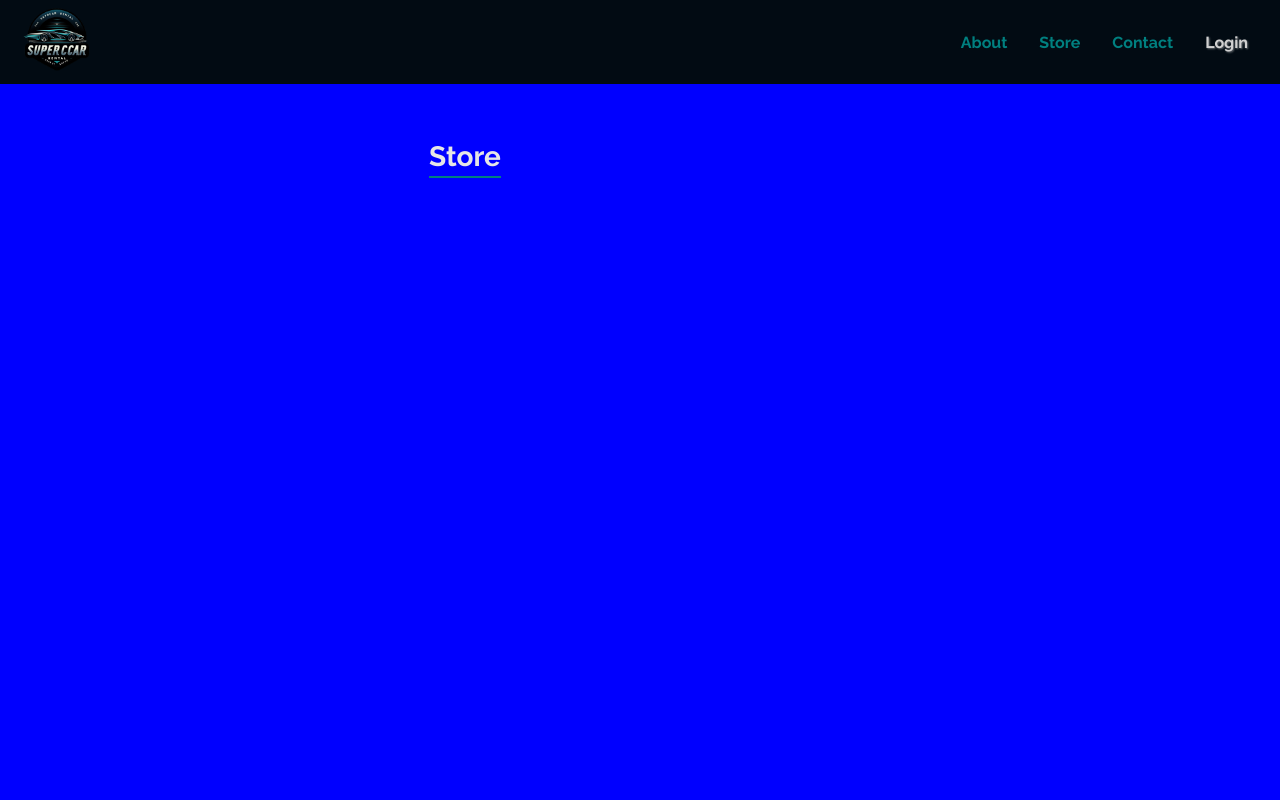
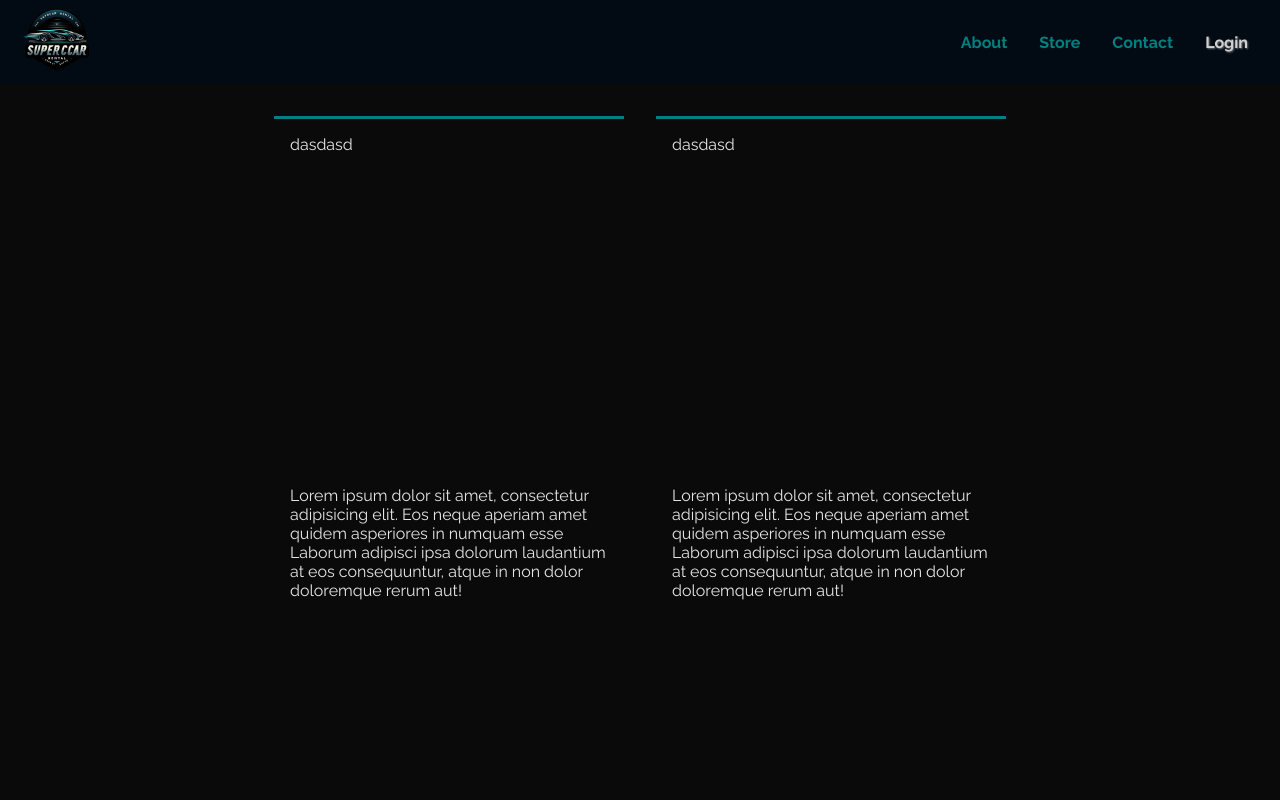
Before and after one commit to ddimkou/supercar-rent, a React (Vite) app: page /store in a window 1280 px wide. Shown: the top 800 px of the page. Built offline with nearby package versions, Linux system fonts and the light colour scheme.

Commit message:
store plan

```diff
--- a/src/Store.css
+++ b/src/Store.css
@@ -1,18 +1,40 @@
-main.store {
+main.store-container {
   display: flex;
+  flex-wrap: wrap;
   justify-content: center;
-  min-height: 97svh;
-  /* background-color: var(--primary-color); */
-  background-color: blue;
+  min-height: 97vh;
+  background-color: var(--primary-color);
   color: var(--text-color);
+  padding: 1em;
+}
+.car-card {
+  display: flex;
+  flex-direction: column;
+  justify-content: space-between;
+  border-top: 3px solid var(--highlight-color);
+  flex-basis: calc(33.333% - 2em); /* 3 card per row */
+  max-width: 350px;
+  max-height: 500px;
+  overflow: auto; /* srcollbar on overflow */
+  padding: 1em;
+  margin: 1em;
 }
 
-main.store h2 {
-  padding-bottom: 2em;
-  font-size: 28px;
-  padding-top: 2em;
+/* Responsive */
+@media (max-width: 768px) {
+  .car-card {
+    flex-basis: calc(50% - 2em); /* 2 cards per row */
+    max-height: 400px;
+  }
 }
-main.store h2 span {
-  box-shadow: inset 0 -2px 0 0 var(--highlight-color);
-  padding-bottom: 5px;
+
+@media (max-width: 480px) {
+  main.store-container {
+    flex-direction: column;
+    align-items: center;
+  }
+
+  .car-card {
+    flex-basis: 100%; /* 1 card per row */
+  }
 }
--- a/src/components/StoreMain.jsx
+++ b/src/components/StoreMain.jsx
@@ -1,23 +1,28 @@
 const StoreMain = () => {
   return (
-    <main className="store">
-      <h2>
-        <span>Store</span>
-      </h2>
-      <section className="store-cards card-container">
-        <div className="card">
-          <div className="reviews-img card-img"></div>
-          <div className="reviews-text card-text">
-            <p>
-              Lorem ipsum dolor sit amet, consectetur adipisicing elit. Eos
-              neque aperiam amet quidem asperiores in numquam esse Laborum
-              adipisci ipsa dolorum laudantium at eos consequuntur, atque in non
-              dolor doloremque rerum aut!
-            </p>
-          </div>
-          <div className="stars"></div>
+    <main className="store-container">
+      <div className="car-card">
+        <div className="brand-img">dasdasd</div>
+        <div className="car-text">
+          <p>
+            Lorem ipsum dolor sit amet, consectetur adipisicing elit. Eos neque
+            aperiam amet quidem asperiores in numquam esse Laborum adipisci ipsa
+            dolorum laudantium at eos consequuntur, atque in non dolor
+            doloremque rerum aut!
+          </p>
         </div>
-      </section>
+      </div>
+      <div className="car-card">
+        <div className="brand-img">dasdasd</div>
+        <div className="car-text">
+          <p>
+            Lorem ipsum dolor sit amet, consectetur adipisicing elit. Eos neque
+            aperiam amet quidem asperiores in numquam esse Laborum adipisci ipsa
+            dolorum laudantium at eos consequuntur, atque in non dolor
+            doloremque rerum aut!
+          </p>
+        </div>
+      </div>
     </main>
   );
 };
```
